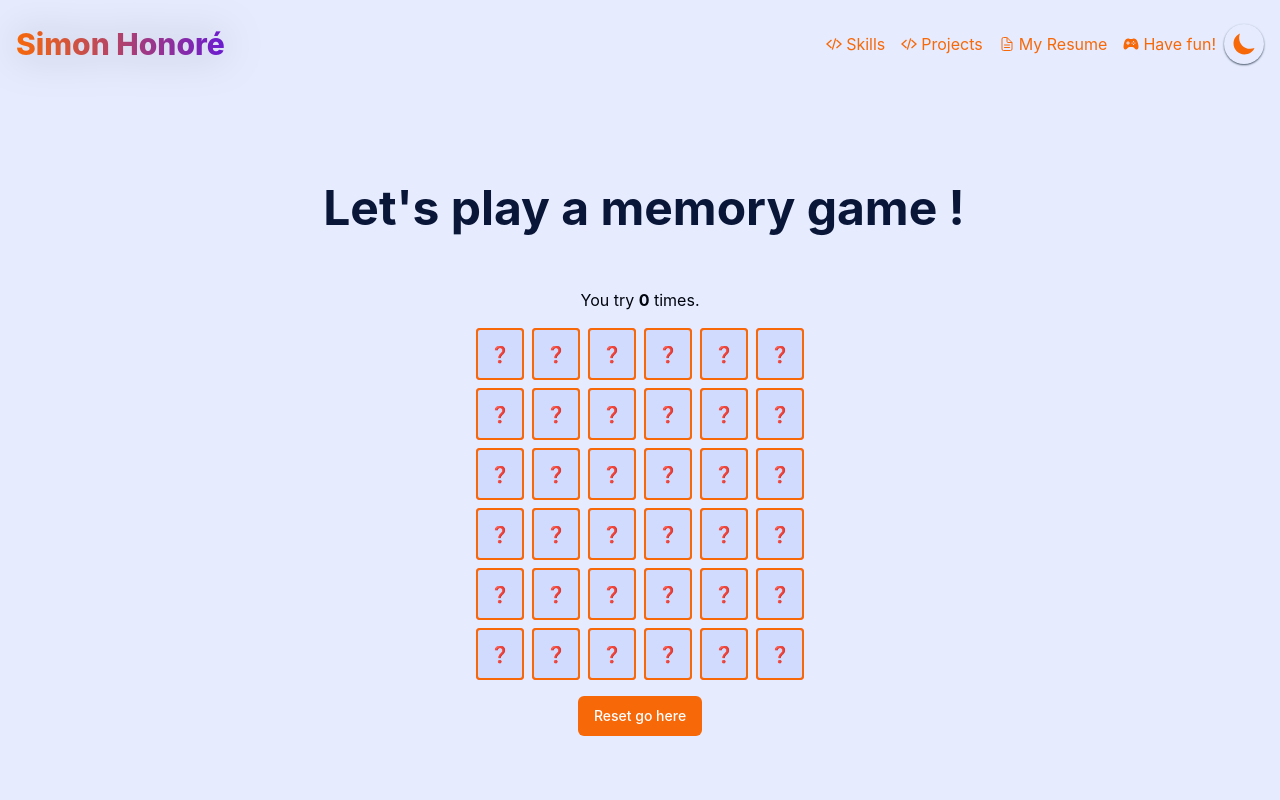
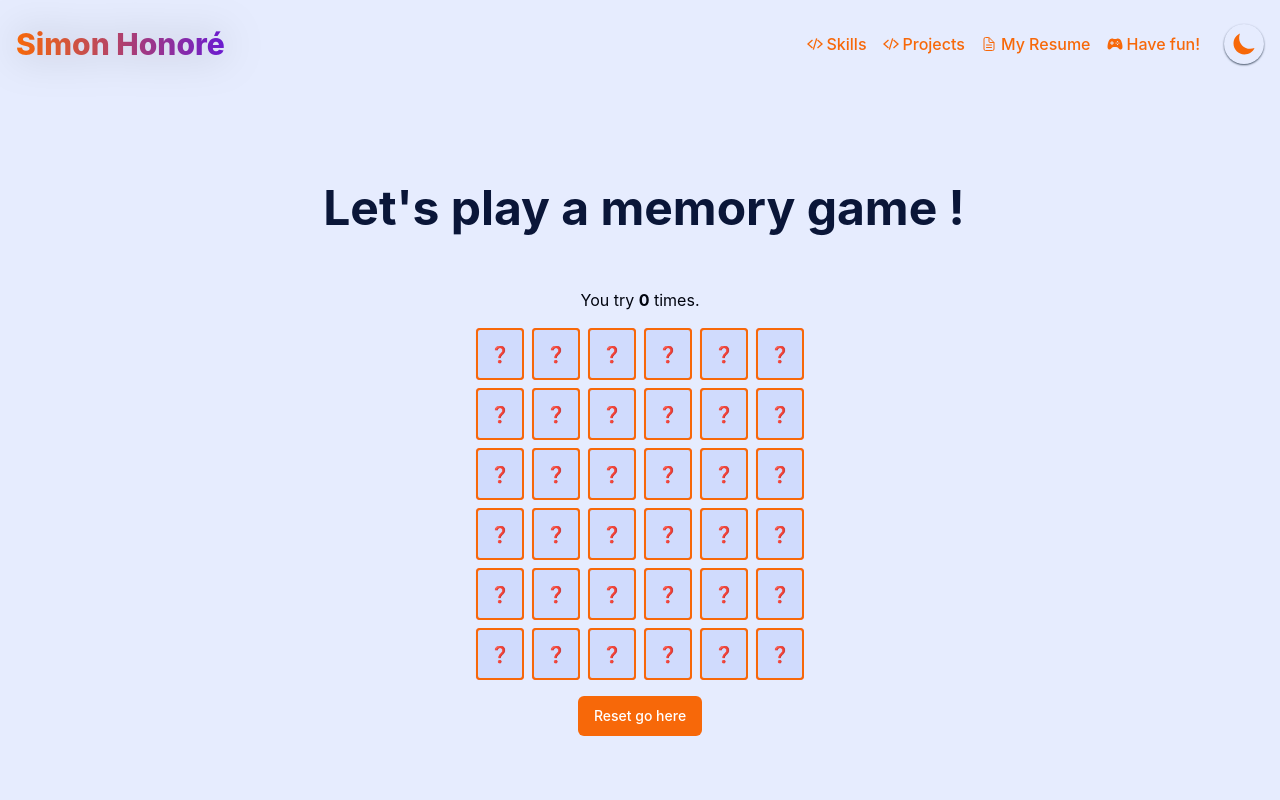
Before and after one commit to Simon-Honore/portfolio-V1, a Next.js app: page /havefun in a window 1280 px wide. Shown: the top 800 px of the page. Built offline with nearby package versions, Linux system fonts and the light colour scheme.

Commit message:
refactor(header) change font weight into the nav bar and add gap between nav and theme button

```diff
--- a/src/components/Header.jsx
+++ b/src/components/Header.jsx
@@ -18,10 +18,10 @@ export const Header = () => {
 				>
 					{FULL_NAME}
 				</Link>
-				<div className='flex tablet:hidden'>
+				<div className='flex gap-4 tablet:hidden'>
 					<NavLink
 						className='flex gap-4 '
-						classLink='flex items-center gap-1 text-base'
+						classLink='flex items-center gap-1 font-medium'
 					/>
 					<ToggleThemeButton />
 				</div>
```
